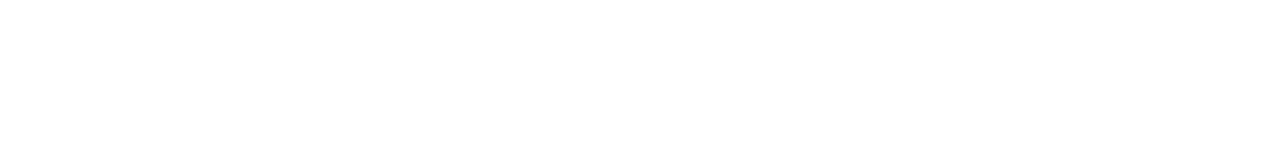
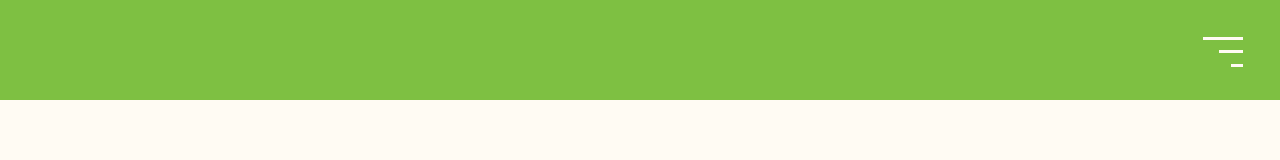
Before and after one commit to werdziur/PtaszekTracker-v1, a website built with Parcel: page index.html in a window 1280 px wide. Built offline with nearby package versions, Linux system fonts and the light colour scheme.

Commit message:
add: add burger-button style

```diff
--- a/index.html
+++ b/index.html
@@ -17,11 +17,17 @@
 </head>
 
 <body>
-    <nav class="nav">
-        <div class="nav__container">
 
+    <nav class="navigation">
+        <div class="navigation__logo"></div>
+    </nav>
+
+    <div class="burger-button">
+        <div class="burger-button__container">
+            <div class="burger-button__bars"></div>
         </div>
-    </nav>
+    </div>
+
     <section class="main-container"></section>
     <footer class="footer"></footer>
 
--- a/sass/main.scss
+++ b/sass/main.scss
@@ -16,4 +16,73 @@ html {
 body {
 	font-family: 'Raleway', sans-serif;
 	font-size: 1.6rem;
+	font-family: 'Montserrat', sans-serif;
+	font-family: 'Open Sans', sans-serif;
+	background-color: colors.$ecru;
 }
+
+//burger button
+
+.burger-button {
+	position: fixed;
+	top: 20px;
+	right: 20px;
+	padding: 1em;
+	background: none;
+	border: 1px solid transparent;
+	cursor: pointer;
+	z-index: 1000;
+
+	&:focus {
+		outline: none;
+		border: 1px solid colors.$ecru;
+		border-radius: 8px;
+	}
+
+	&:hover {
+		.burger-button__bars::after,
+		.burger-button__bars::before {
+			width: 100%;
+		}
+	}
+
+	&__container {
+		position: relative;
+		width: 40px;
+		height: 30px;
+	}
+
+	&__bars,
+	&__bars::after,
+	&__bars::before {
+		position: absolute;
+		right: 0;
+		background-color: colors.$ecru;
+		transition: width 0.3s;
+		height: 3px;
+		content: '';
+	}
+
+	&__bars {
+		width: 100%;
+
+		&::after {
+			top: 13px;
+			width: 60%;
+		}
+
+		&::before {
+			top: 27px;
+			width: 30%;
+			transition-delay: 0.1s;
+		}
+	}
+}
+
+//navigation
+
+.navigation {
+	width: 100%;
+	height: 100px;
+	background-color: colors.$light-green;
+}
```
Also changed, not shown: style/style.css, 1 other file.
